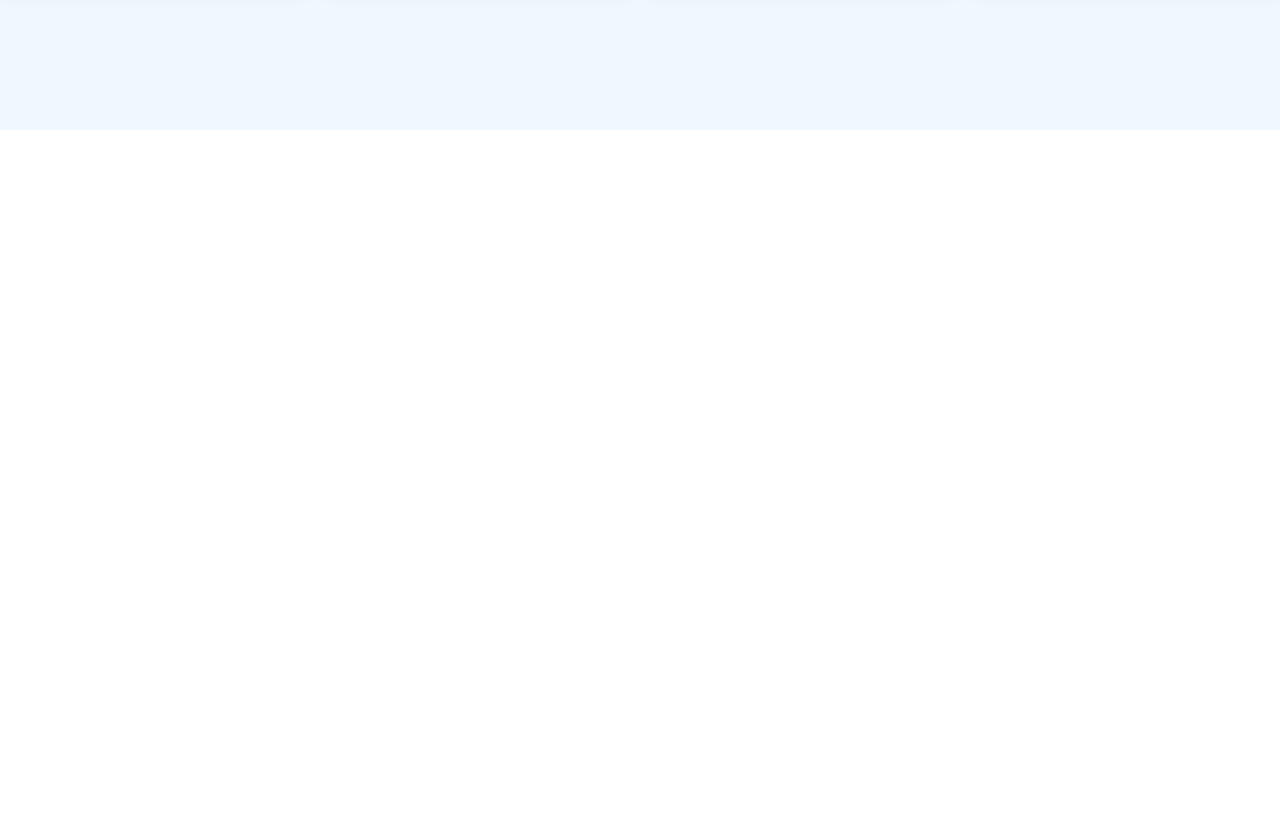
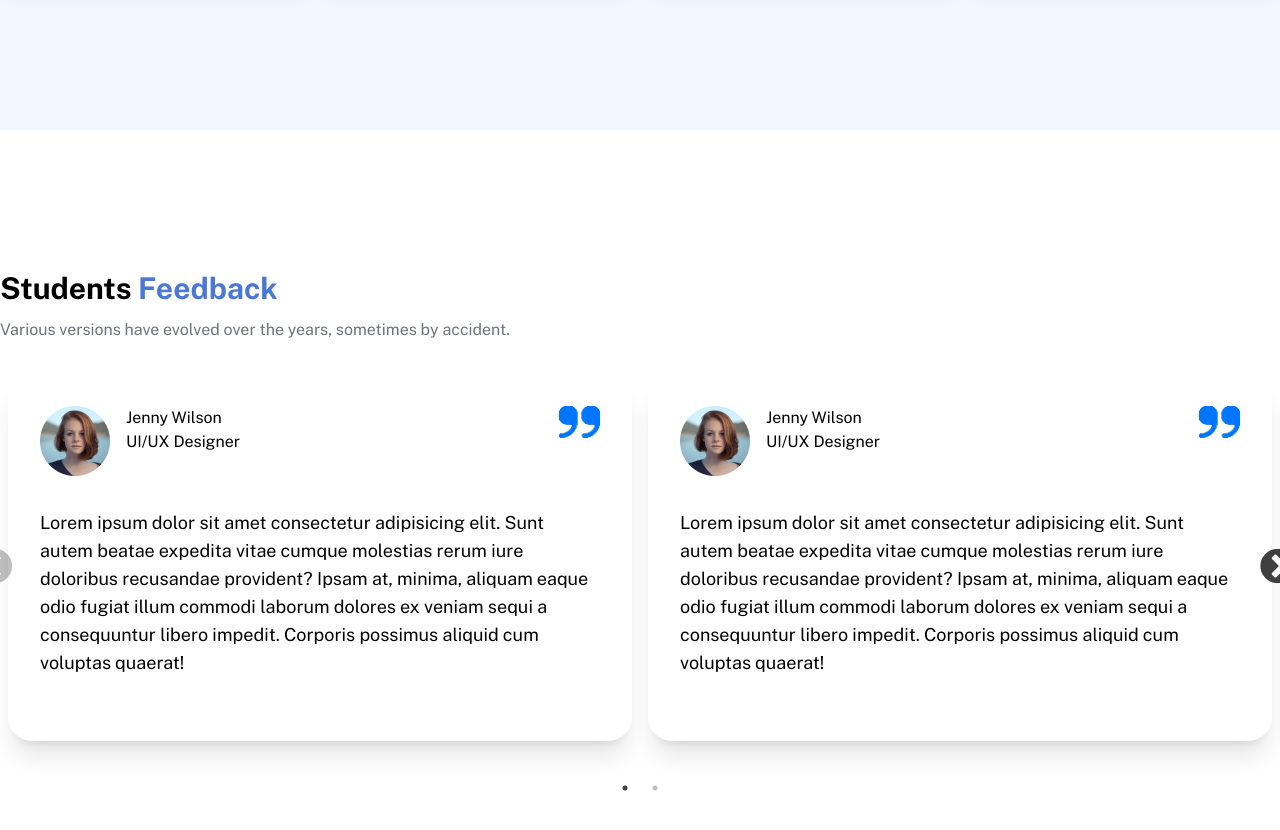
Before and after one commit to guillermocalle/course-academy-website, a React (Vite) app: page / in a window 1280 px wide. Shown: the part 3040-3870 px from the top of the page. Before the commit the page ends 3170 px from the top, so only its background shows below. Built offline with nearby package versions, Linux system fonts and the light colour scheme.

Commit message:
Feedback section

```diff
--- a/src/App.jsx
+++ b/src/App.jsx
@@ -6,6 +6,7 @@ import {
   Courses,
   Achievement,
   Categories,
+  Feedback,
 } from "./components";
 import "./App.css";
 
@@ -18,6 +19,7 @@ const App = () => {
       <Courses />
       <Achievement />
       <Categories />
+      <Feedback />
     </div>
   );
 };
--- a/src/assets/index.js
+++ b/src/assets/index.js
@@ -9,6 +9,8 @@ import companyLogo3 from "./company-logo-3.png";
 import companyLogo4 from "./company-logo-4.png";
 import blogImg1 from "./blog-1.png";
 import achievement from "./achievement.png";
+import avatar from "./avatar.png";
+import quotationMark from "./quotationMark.png";
 
 export {
   logo,
@@ -22,4 +24,6 @@ export {
   companyLogo4,
   blogImg1,
   achievement,
+  avatar,
+  quotationMark,
 };
--- /dev/null
+++ b/src/components/Feedback.jsx
@@ -0,0 +1,65 @@
+import React from "react";
+import Slider from "react-slick";
+import FeedbackCard from "./FeedbackCard";
+
+const Feedback = () => {
+  var settings = {
+    dots: true,
+    infinite: false,
+    speed: 500,
+    slidesToShow: 2,
+    slidesToScroll: 1,
+    responsive: [
+      {
+        breakpoint: 1024,
+        settings: {
+          slidesToShow: 1,
+          slidesToScroll: 1,
+          infinite: false,
+          dots: true,
+        },
+      },
+      {
+        breakpoint: 600,
+        settings: {
+          slidesToShow: 2,
+          slidesToScroll: 2,
+          infinite: false,
+          dots: true,
+        },
+      },
+      {
+        breakpoint: 480,
+        settings: {
+          slidesToShow: 1,
+          slidesToScroll: 1,
+          infinite: false,
+          dots: true,
+        },
+      },
+      // You can unslick at a given breakpoint now by adding:
+      // settings: "unslick"
+      // instead of a settings object
+    ],
+  };
+
+  return (
+    <div className="w-full bg-white py-32">
+      <div className="md:max-w-[1480px] m-auto max-w-[600px]">
+        <h1 className="py-3 text-3xl font-bold">
+          Students <span className="text-[#4979d4]">Feedback</span>
+        </h1>
+        <p className="text-[#6D737A]">
+          Various versions have evolved over the years, sometimes by accident.
+        </p>
+        <Slider {...settings}>
+          <FeedbackCard />
+          <FeedbackCard />
+          <FeedbackCard />
+        </Slider>
+      </div>
+    </div>
+  );
+};
+
+export default Feedback;
--- /dev/null
+++ b/src/components/FeedbackCard.jsx
@@ -0,0 +1,30 @@
+import React from "react";
+import { avatar, quotationMark } from "../assets";
+
+const FeedbackCard = () => {
+  return (
+    <div className="bg-white p-8 rounded-3xl shadow-xl my-8 mx-2">
+      <div className="flex justify-between">
+        <div className="flex gap-4">
+          <img src={avatar} />
+          <div>
+            <h1>Jenny Wilson</h1>
+            <p>UI/UX Designer</p>
+          </div>
+        </div>
+        <img className="h-8" src={quotationMark} />
+      </div>
+      <div className="py-8">
+        <h3 className="text-lg">
+          Lorem ipsum dolor sit amet consectetur adipisicing elit. Sunt autem
+          beatae expedita vitae cumque molestias rerum iure doloribus recusandae
+          provident? Ipsam at, minima, aliquam eaque odio fugiat illum commodi
+          laborum dolores ex veniam sequi a consequuntur libero impedit.
+          Corporis possimus aliquid cum voluptas quaerat!
+        </h3>
+      </div>
+    </div>
+  );
+};
+
+export default FeedbackCard;
--- a/src/components/index.js
+++ b/src/components/index.js
@@ -4,5 +4,6 @@ import Companies from "./Companies";
 import Courses from "./Courses";
 import Achievement from "./Achievement";
 import Categories from "./Categories";
+import Feedback from "./Feedback";
 
-export { Navbar, Hero, Companies, Courses, Achievement, Categories };
+export { Navbar, Hero, Companies, Courses, Achievement, Categories, Feedback };
```
Also changed, not shown: src/assets/avatar.png (added), src/assets/quotationMark.png (added).
